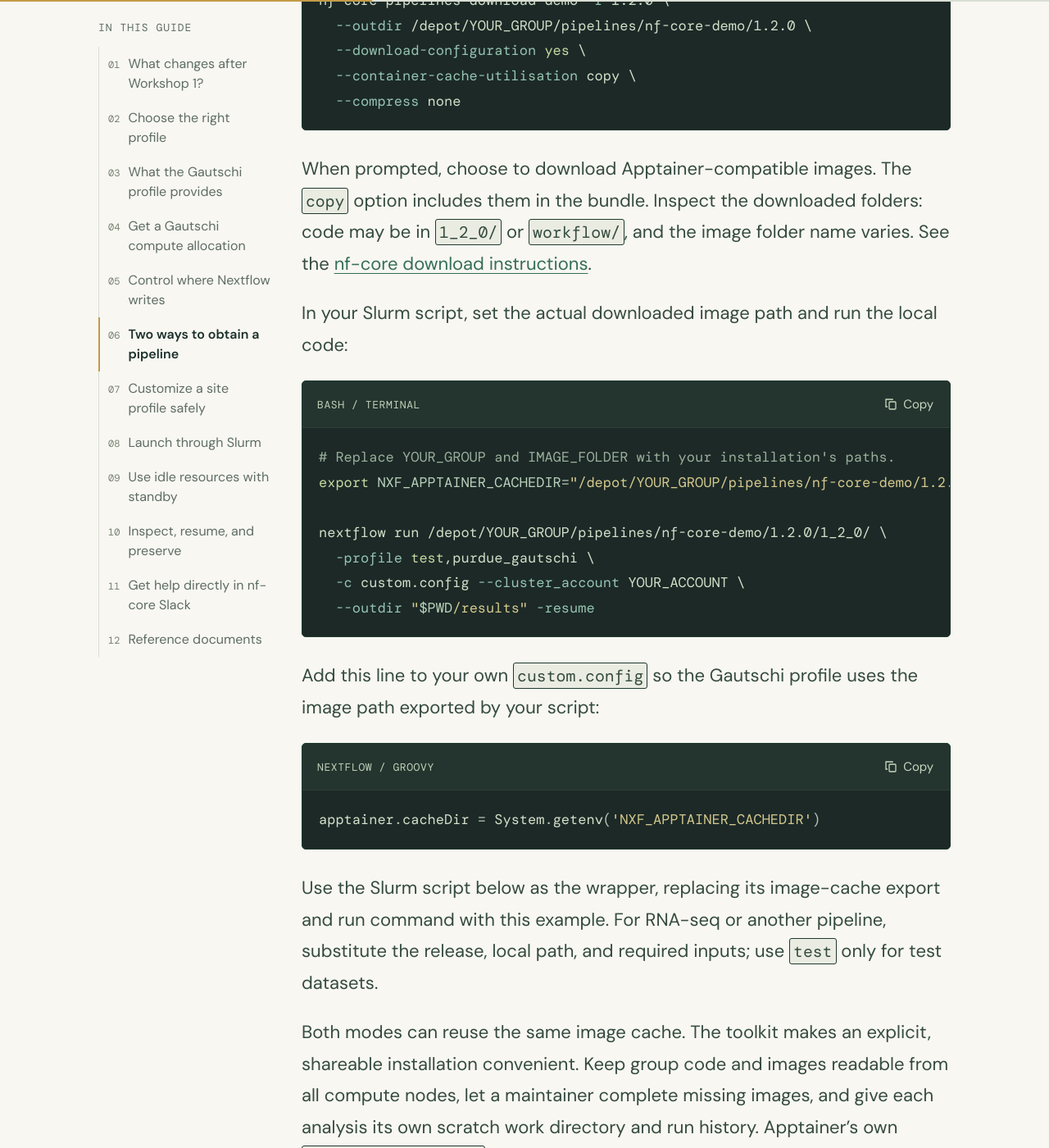
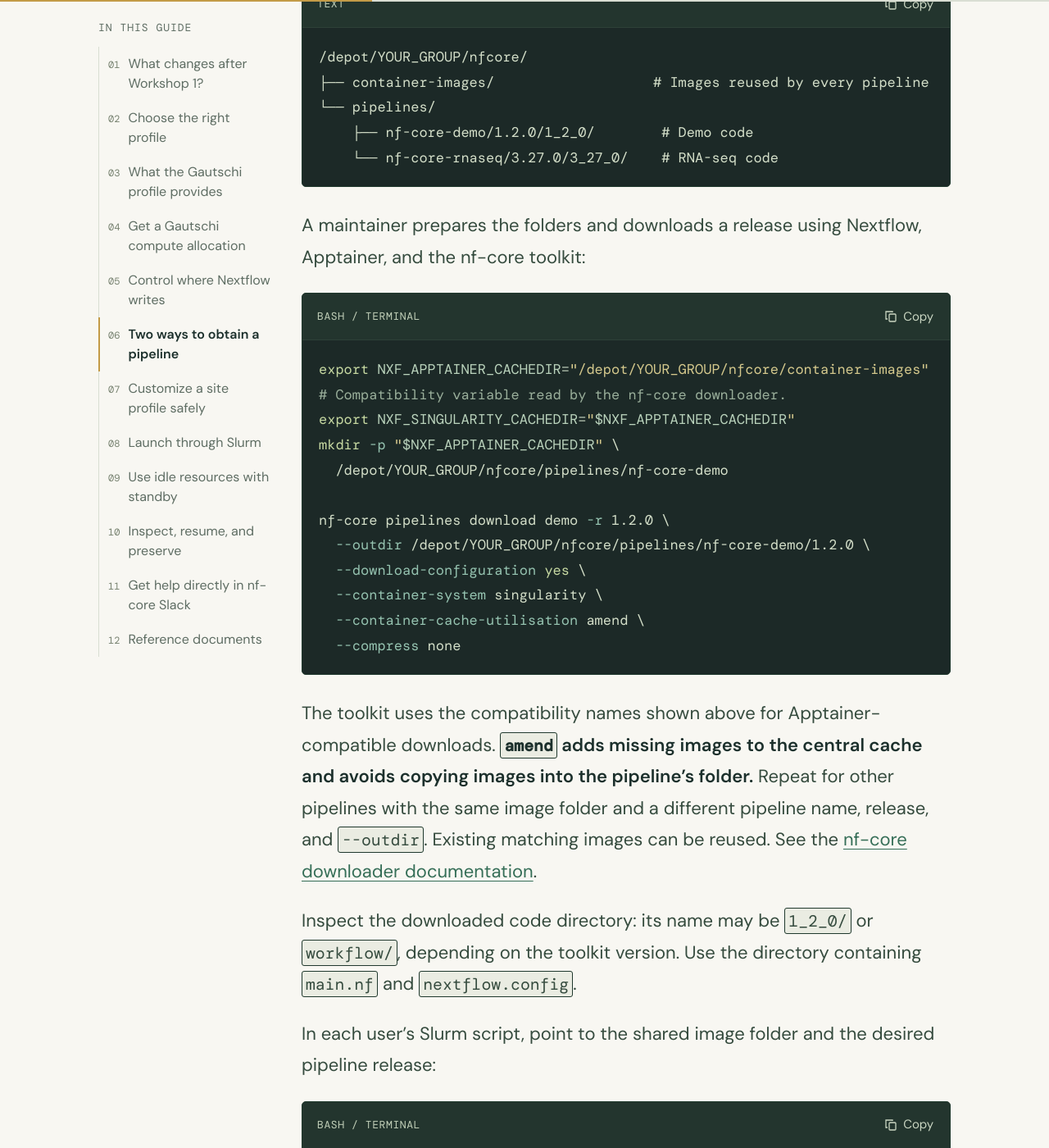
Before and after one commit to zhan4429/PurdueNfWorkshop, a Jekyll site: the page built from nf-core.md, in a window 1280 px wide and 1400 px high, scrolled down 7005 px. Shown: the whole window at 82% size. Built offline with Jekyll 4.4.1, drawn with Linux system fonts in a browser that asks for light colours; some web fonts are replaced; some of the changed text lies outside the part shown.

Commit message:
Share one central container image cache across nf-core pipelines

````diff
--- a/nf-core.md
+++ b/nf-core.md
@@ -118,8 +118,8 @@ Scratch is not backed up. Keep the input sheet, run command, configuration, and
 
 | Where files go | Direct `nextflow run nf-core/demo` | Download first with the nf-core toolkit |
 | --- | --- | --- |
-| Pipeline code | Under `$NXF_ASSETS`, which defaults to `$NXF_HOME/assets`. With no overrides, the root is `$HOME/.nextflow/assets`. | Under `--outdir`, for example `/depot/YOUR_GROUP/pipelines/nf-core-demo/1.2.0/1_2_0/`. |
-| Container images | Pulled as needed into the configured Apptainer image cache. | Can be included in the download bundle for group reuse. Point Nextflow to that image folder when running. |
+| Pipeline code | Under `$NXF_ASSETS`, which defaults to `$NXF_HOME/assets`. With no overrides, the root is `$HOME/.nextflow/assets`. | Under `--outdir`, for example `/depot/YOUR_GROUP/nfcore/pipelines/nf-core-demo/1.2.0/1_2_0/`. |
+| Container images | Pulled as needed into the configured Apptainer image cache. | All pipelines add images to one shared group folder, such as `/depot/YOUR_GROUP/nfcore/container-images/`, using `amend` mode. |
 | Institutional configs | Normally fetched from nf-core/configs when configuring the run. | Included when requested with `--download-configuration yes`. |
 | How you launch | Use the repository name, such as `nf-core/demo`. | Use the local directory containing `main.nf` and `nextflow.config`. |
 
@@ -133,25 +133,43 @@ Running `nextflow run nf-core/demo` alone does not select an HPC or container pr
 
 ### Download once and share with your group
 
-A group maintainer can prepare the demo in advance using the nf-core toolkit, with Nextflow and Apptainer available:
+**Use one group image folder for all pipelines and releases.** Keep each pipeline release in its own code directory. This follows the central-cache approach in [the nfcore2ood download script](https://github.com/TuftsRT/nfcore2ood/blob/main/download_nfcore_pipeline.sh).
+
+```text
+/depot/YOUR_GROUP/nfcore/
+├── container-images/                   # Images reused by every pipeline
+└── pipelines/
+    ├── nf-core-demo/1.2.0/1_2_0/        # Demo code
+    └── nf-core-rnaseq/3.27.0/3_27_0/    # RNA-seq code
+```
+
+A maintainer prepares the folders and downloads a release using Nextflow, Apptainer, and the nf-core toolkit:
 
 ```bash
+export NXF_APPTAINER_CACHEDIR="/depot/YOUR_GROUP/nfcore/container-images"
+# Compatibility variable read by the nf-core downloader.
+export NXF_SINGULARITY_CACHEDIR="$NXF_APPTAINER_CACHEDIR"
+mkdir -p "$NXF_APPTAINER_CACHEDIR" \
+  /depot/YOUR_GROUP/nfcore/pipelines/nf-core-demo
+
 nf-core pipelines download demo -r 1.2.0 \
-  --outdir /depot/YOUR_GROUP/pipelines/nf-core-demo/1.2.0 \
+  --outdir /depot/YOUR_GROUP/nfcore/pipelines/nf-core-demo/1.2.0 \
   --download-configuration yes \
-  --container-cache-utilisation copy \
+  --container-system singularity \
+  --container-cache-utilisation amend \
   --compress none
 ```
 
-When prompted, choose to download Apptainer-compatible images. The `copy` option includes them in the bundle. Inspect the downloaded folders: code may be in `1_2_0/` or `workflow/`, and the image folder name varies. See the [nf-core download instructions](https://nf-co.re/docs/nf-core-tools/cli/pipelines/download).
+The toolkit uses the compatibility names shown above for Apptainer-compatible downloads. **`amend` adds missing images to the central cache and avoids copying images into the pipeline's folder.** Repeat for other pipelines with the same image folder and a different pipeline name, release, and `--outdir`. Existing matching images can be reused. See the [nf-core downloader documentation](https://nf-co.re/docs/nf-core-tools/cli/pipelines/download).
 
-In your Slurm script, set the actual downloaded image path and run the local code:
+Inspect the downloaded code directory: its name may be `1_2_0/` or `workflow/`, depending on the toolkit version. Use the directory containing `main.nf` and `nextflow.config`.
+
+In each user's Slurm script, point to the shared image folder and the desired pipeline release:
 
 ```bash
-# Replace YOUR_GROUP and IMAGE_FOLDER with your installation's paths.
-export NXF_APPTAINER_CACHEDIR="/depot/YOUR_GROUP/pipelines/nf-core-demo/1.2.0/IMAGE_FOLDER"
+export NXF_APPTAINER_CACHEDIR="/depot/YOUR_GROUP/nfcore/container-images"
 
-nextflow run /depot/YOUR_GROUP/pipelines/nf-core-demo/1.2.0/1_2_0/ \
+nextflow run /depot/YOUR_GROUP/nfcore/pipelines/nf-core-demo/1.2.0/1_2_0/ \
   -profile test,purdue_gautschi \
   -c custom.config --cluster_account YOUR_ACCOUNT \
   --outdir "$PWD/results" -resume
@@ -165,7 +183,7 @@ apptainer.cacheDir = System.getenv('NXF_APPTAINER_CACHEDIR')
 
 Use the Slurm script below as the wrapper, replacing its image-cache export and run command with this example. For RNA-seq or another pipeline, substitute the release, local path, and required inputs; use `test` only for test datasets.
 
-Both modes can reuse the same image cache. The toolkit makes an explicit, shareable installation convenient. Keep group code and images readable from all compute nodes, let a maintainer complete missing images, and give each analysis its own scratch work directory and run history. Apptainer's own `APPTAINER_CACHEDIR` remains per user. Pre-downloading code and images does not also prepare every plugin or reference dataset.
+Both download modes can use this central image cache when configured to point there. Give group members read access to the code and images from all compute nodes, and let maintainers add missing images. Keep each analysis's work directory, run history, and Apptainer's own `APPTAINER_CACHEDIR` in per-user storage. Pipeline releases remain separate while their images are shared. Pre-downloading code and images does not also prepare every plugin or reference dataset.
 
 ## Customize a site profile safely
 
````
